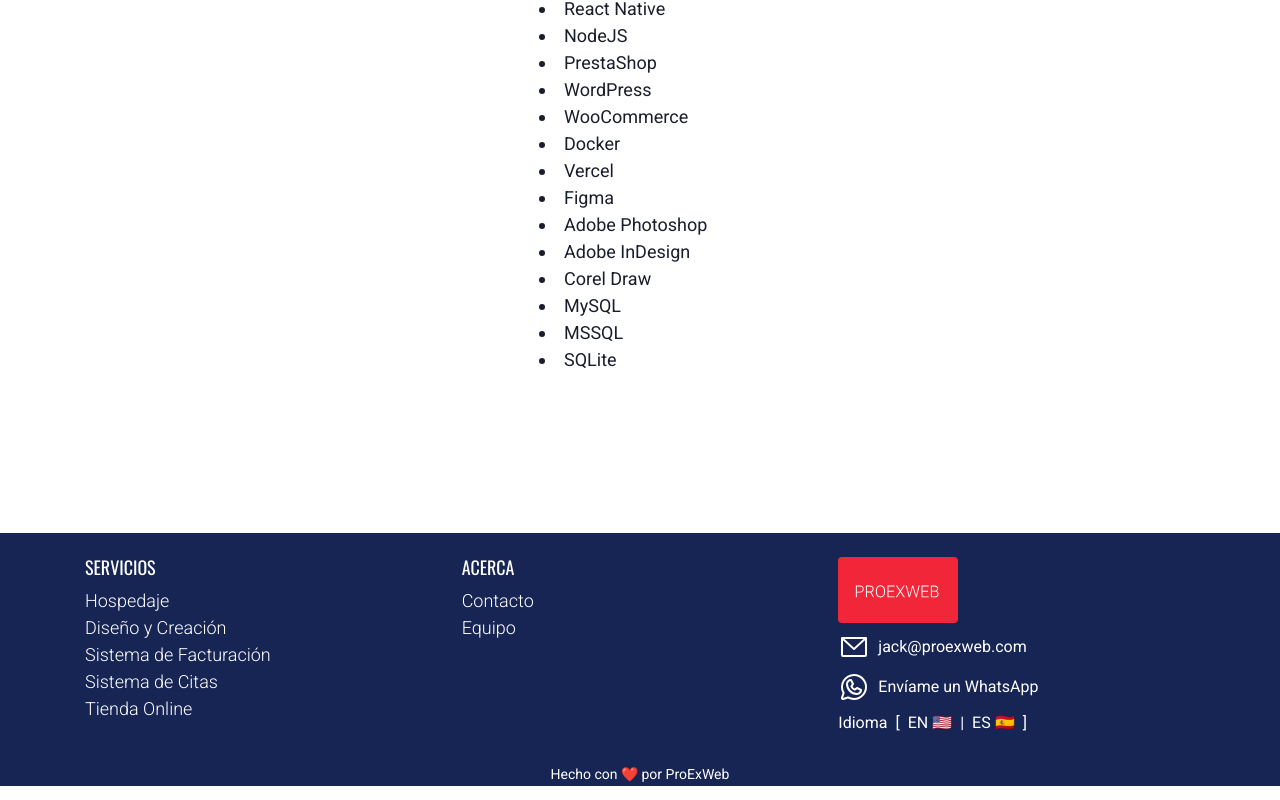
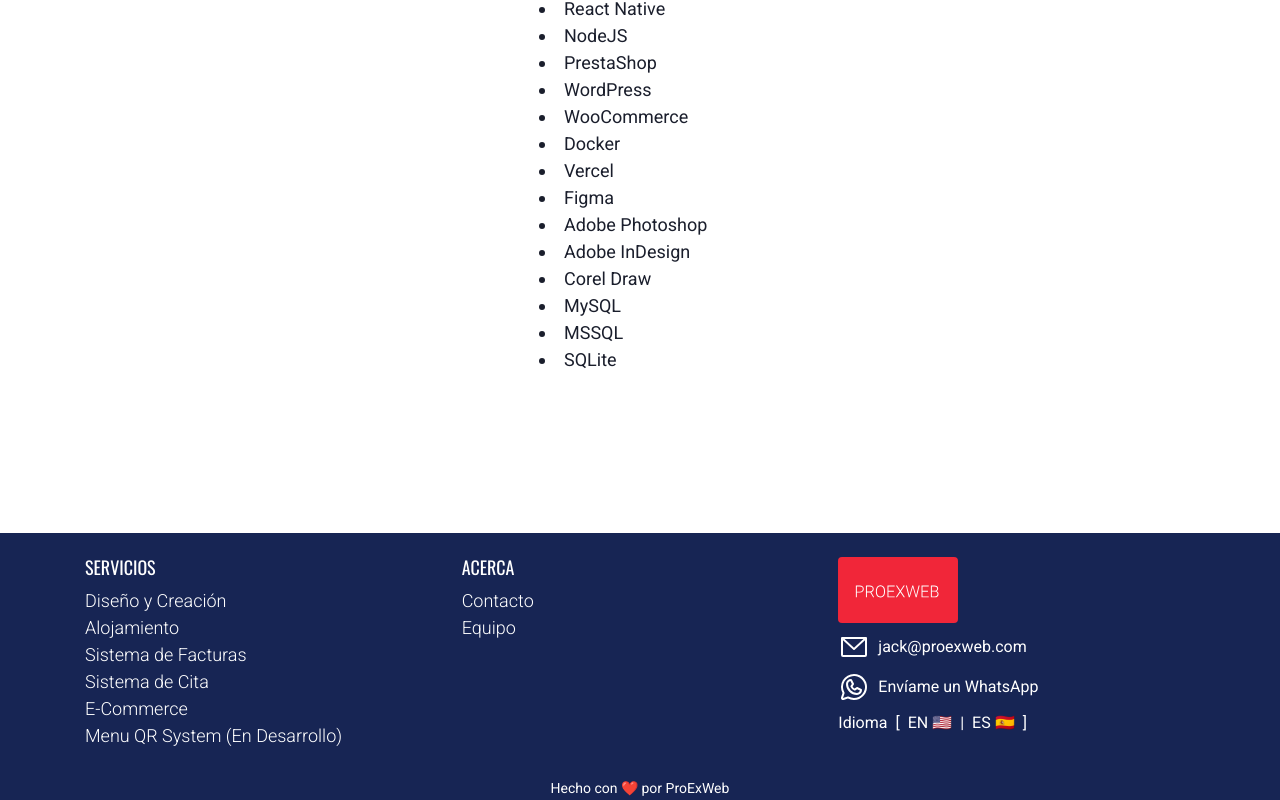
Before and after one commit to alysonmartins/pxw, a React (Vite) app: page /team/130b5701-6ea8-4e50-bb11-73b105e37756 in a window 1280 px wide. Shown: the part 1310-2110 px from the top of the page. Built offline with nearby package versions, Linux system fonts and the light colour scheme.

Commit message:
Update mail

```diff
--- a/src/components/Footer.tsx
+++ b/src/components/Footer.tsx
@@ -13,11 +13,12 @@
           <div className=" flex flex-col flex-1">
             <h6 className="uppercase text-white">{translate('footer_services_1')}</h6>
             <ul className="fw-light list-unstyled">
-              <li><a href="/services" className="text-white">{translate('footer_services_2')}</a></li>
-              <li><a href="/services" className="text-white">{translate('footer_services_3')}</a></li>
-              <li><a href="/services" className="text-white">{translate('footer_services_4')}</a></li>
-              <li><a href="/services" className="text-white">{translate('footer_services_5')}</a></li>
-              <li><a href="/services" className="text-white">{translate('footer_services_6')}</a></li>
+              <li><a href="/services" className="text-white">{translate('services_1')}</a></li>
+              <li><a href="/services" className="text-white">{translate('services_2')}</a></li>
+              <li><a href="/services" className="text-white">{translate('services_3')}</a></li>
+              <li><a href="/services" className="text-white">{translate('services_4')}</a></li>
+              <li><a href="/services" className="text-white">{translate('services_5')}</a></li>
+              <li><a href="/services" className="text-white">{translate('services_6')}</a></li>
             </ul>
           </div>
 
```
